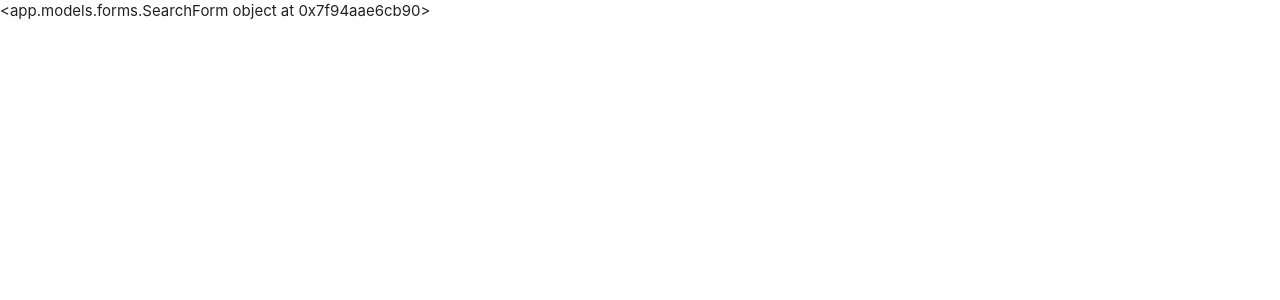
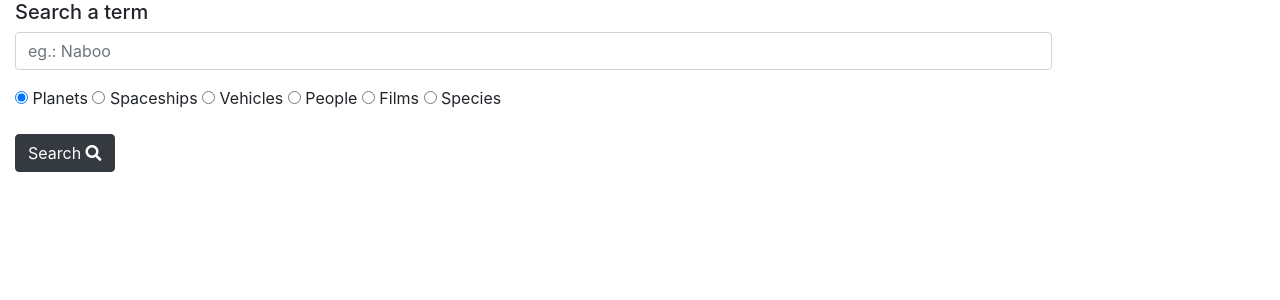
Before and after one commit to talithamedeiros/starwars-searcher, a Flask app: page / in a window 1280 px wide. Shown: the top 300 px of the page. Run offline with Flask 2, Linux system fonts and the light colour scheme; some libraries are stand-ins or nearby versions.

Commit message:
Add form

```diff
--- a/app/controllers/controller.py
+++ b/app/controllers/controller.py
@@ -1,11 +1,18 @@
 from flask import render_template
 from app  import app
+from swapi import swapi
 
 from app.models.forms import SearchForm
 
 
-@app.route("/index")
-@app.route("/")
+@app.route("/index", methods=["GET", "POST"])
+@app.route("/", methods=["GET", "POST"])
 def index():
     form = SearchForm()
+    if form.validate_on_submit():
+        print(form.term.data)
+        print(form.type_search.data)
+        print(swapi.get_person(1))
+    else:
+        print(form.errors)
     return render_template('index.html', form=form)
--- a/app/models/forms.py
+++ b/app/models/forms.py
@@ -1,13 +1,17 @@
 from flask_wtf import FlaskForm
-from wtforms import StringField, RadioField
+from wtforms import StringField
+from wtforms import RadioField
+from wtforms.validators import DataRequired
 
 
 class SearchForm(FlaskForm):
-    term = StringField("term")
-    type_search = RadioField('type_search',
+    term = StringField(u'Term', validators=[DataRequired()])
+    type_search = RadioField(u'Types',
+                    validators=[DataRequired()],
                     choices = [('planets', 'Planets'),
                     ('spaceships', 'Spaceships'),
                     ('vehicles', 'Vehicles'),
                     ('people', 'People'),
-                    ('films', 'films'),
-                    ('species', 'Species')])
+                    ('films', 'Films'),
+                    ('species', 'Species')],
+                    default='planets')
--- a/app/templates/index.html
+++ b/app/templates/index.html
@@ -2,66 +2,40 @@
 <html>
   <head>
     <title>Star Wars</title>
-    <!--Import Google Icon Font-->
-    <link href="https://fonts.googleapis.com/icon?family=Material+Icons" rel="stylesheet">
+    <link rel="stylesheet" href="https://use.fontawesome.com/releases/v5.1.0/css/all.css" integrity="sha384-lKuwvrZot6UHsBSfcMvOkWwlCMgc0TaWr+30HWe3a4ltaBwTZhyTEggF5tJv8tbt" crossorigin="anonymous">
     <!-- Compiled and minified CSS -->
-    <link rel="stylesheet" href="https://cdnjs.cloudflare.com/ajax/libs/materialize/1.0.0-beta/css/materialize.min.css">
+    <link rel="stylesheet" href="https://stackpath.bootstrapcdn.com/bootstrap/4.1.1/css/bootstrap.min.css" integrity="sha384-WskhaSGFgHYWDcbwN70/dfYBj47jz9qbsMId/iRN3ewGhXQFZCSftd1LZCfmhktB" crossorigin="anonymous">
     <!--Let browser know website is optimized for mobile-->
-    <meta name="viewport" content="width=device-width, initial-scale=1.0"/>
+    <meta name="viewport" content="width=device-width, initial-scale=1, shrink-to-fit=no">
 
   </head>
   <body>
-    {{ form }}
+        <div class="col-md-10 col-md-offset-10">
+            <h5>Search a term</h5>
+            <form action="/" method="POST">
+                    {{ form.csrf_token }}
+                    <div class="form-group">
+                        {{ form.term(class="form-control", placeholder="eg.: Naboo") }}
+                    </div>
 
-      <!-- <form action="/" method="POST">
-        <h5>Search a term</h5>
-        <div class="row">
-            <div class="input-field col s6">
-                <i class="material-icons prefix">local_movies</i>
-                <input type="text" name="termo" required>
-            </div>
+                    <div class="form-group">
+                        {% for subfield in form.type_search %}
+                            <tr>
+                                <td>{{ subfield }}</td>
+                                <td>{{ subfield.label }}</td>
+                            </tr>
+                        {% endfor %}
+                    </div>
+
+                    {% if form.errors.term or form.errors.type_search %}
+                        <div class="alert alert-danger" role="alert">
+                            Please, fill out the fields
+                        </div>
+                    {% endif %}
+                    <button class="btn btn-dark" type="submit" name="action">Search
+                        <i class="fas fa-search"></i>
+                    </button>
+            </form>
         </div>
-
-        <div class="row">
-
-            <label>
-                <input class="with-gap" name="type_search" type="radio" value="planets" checked />
-                <span>Planets</span>
-            </label>
-
-            <label>
-                <input class="with-gap" name="type_search" type="radio" value="spaceships" />
-                <span>Spaceships</span>
-            </label>
-
-            <label>
-                <input class="with-gap" name="type_search" type="radio" value="vehicles" />
-                <span>Vehicles</span>
-            </label>
-
-            <label>
-                <input class="with-gap" name="type_search" type="radio" value="people" />
-                <span>People</span>
-            </label>
-
-            <label>
-                <input class="with-gap" name="type_search" type="radio" value="films" />
-                <span>Films</span>
-            </label>
-
-            <label>
-                <input class="with-gap" name="type_search" type="radio" value="species" />
-                <span>Species</span>
-            </label>
-
-        </div>
-
-        <button class="btn waves-effect waves-light" type="submit" name="action">Search
-          <i class="material-icons right">search</i>
-        </button>
-      </form> -->
-
-    <!-- Compiled and minified JavaScript -->
-    <script src="https://cdnjs.cloudflare.com/ajax/libs/materialize/1.0.0-beta/js/materialize.min.js"></script>
-  </body>
+    </body>
 </html>
```
